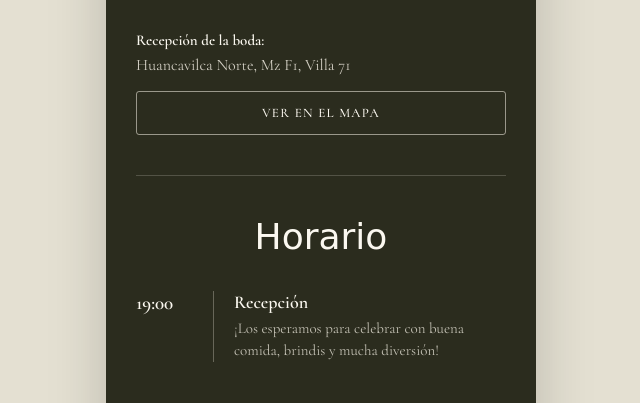
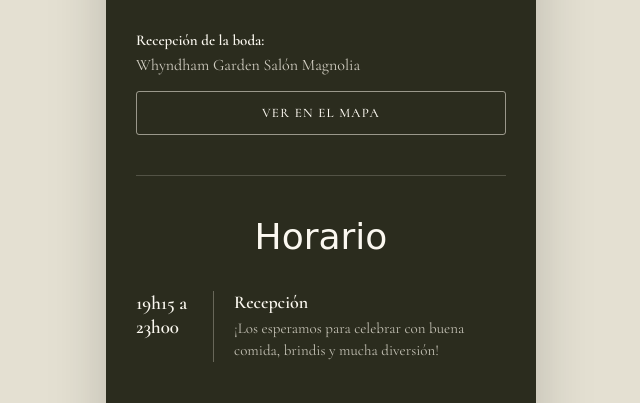
Before and after one commit to creativewebgye/Boda-Cory-Ricardo, a plain HTML site: page index.html in a window 1280 px wide. Shown: the part 1345-1748 px from the top of the page, 319-959 px from the left. Drawn offline with nearby package versions, Linux system fonts and the light colour scheme; a web font is replaced by a local one.

Commit message:
index.html

```diff
--- a/index.html
+++ b/index.html
@@ -316,7 +316,8 @@
 
     <div class="bloque-lugar">
       <div class="etiqueta">Recepción de la boda:</div>
-      <div class="direccion">Huancavilca Norte, Mz F1, Villa 71</div>
+      <div class="direccion">Whyndham Garden
+Salón Magnolia</div>
       <a class="btn-mapa" href="https://maps.app.goo.gl/ByzekpZyXLXLXmQu6?api=1&query=Huancavilca+Norte+Mz+F1+Villa+71" target="_blank" rel="noopener">VER EN EL MAPA</a>
     </div>
 
@@ -325,7 +326,7 @@
     <div class="titulo-seccion">Horario</div>
 
     <div class="horario">
-      <div class="hora">19:00</div>
+      <div class="hora">19h15 a 23h00</div>
       <div class="horario-texto">
         <div class="titulo-evento">Recepción</div>
         <p>¡Los esperamos para celebrar con buena comida, brindis y mucha diversión!</p>
```
